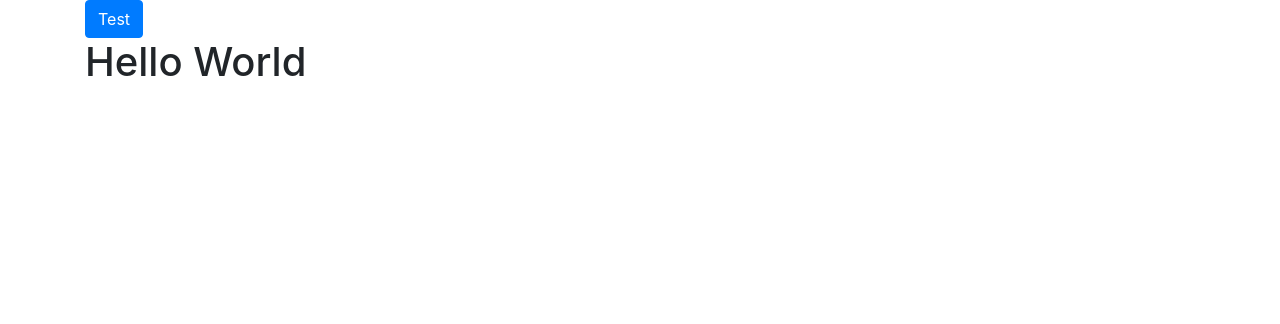
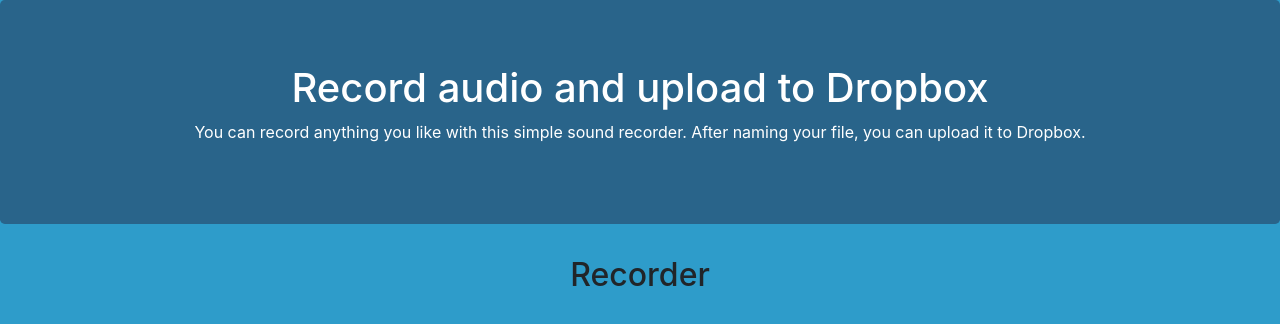
Before and after one commit to sabinefrister/soundrecorder, a React (Create React App) app: page / in a window 1280 px wide. Shown: the top 324 px of the page. Built offline with nearby package versions, Linux system fonts and the light colour scheme.

Commit message:
Add Headline and a little bit styling to the page.

```diff
--- a/src/App.css
+++ b/src/App.css
@@ -1,5 +1,15 @@
+div.jumbotron {
+  text-align: center;
+  color: white;
+  background-color: #29648A;
+  /*background-color: #25274D;*/
+  /*background-color: #464866;*/
+}
+
 .App {
   text-align: center;
+  background-color: #2E9CCA;
+  height: 1000px;
 }
 
 .App-logo {
--- a/src/App.js
+++ b/src/App.js
@@ -1,13 +1,22 @@
 import React from 'react';
 import Container from 'react-bootstrap/Container';
+import Jumbotron from 'react-bootstrap/Jumbotron';
 import Button from 'react-bootstrap/Button';
+import './App.css';
 
 function App() {
   return (
     <div className="App">
-      <Container ><Button>Test</Button>
-        <h1>Hello World</h1>
-      </Container>
+			<Jumbotron>
+			  <h1>Record audio and upload to Dropbox</h1>
+			  <p>
+			    You can record anything you like with this simple sound recorder. After naming your file,
+			    you can upload it to Dropbox.
+			  </p>
+			</Jumbotron>
+			<Container>
+				<h2>Recorder</h2>
+			</Container>
     </div>
   );
 }
```
